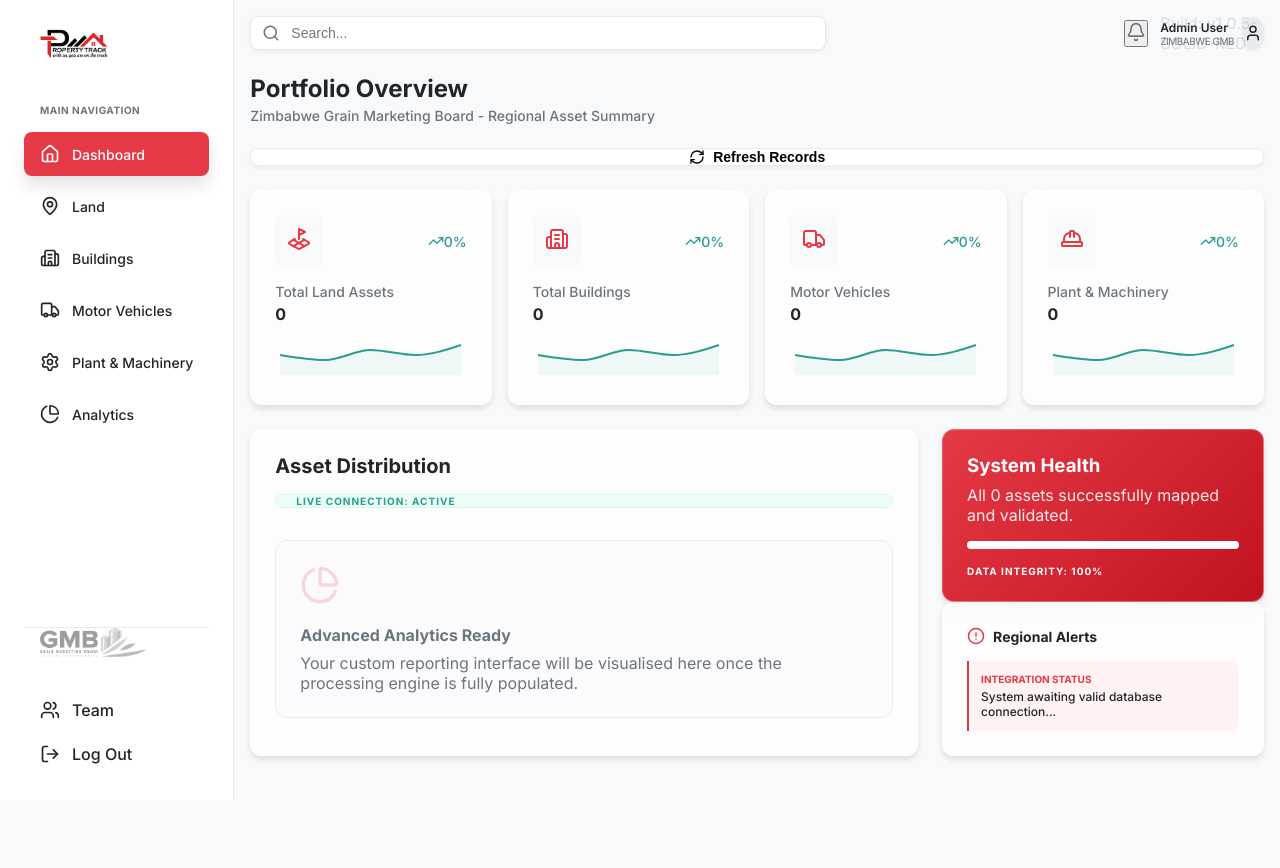
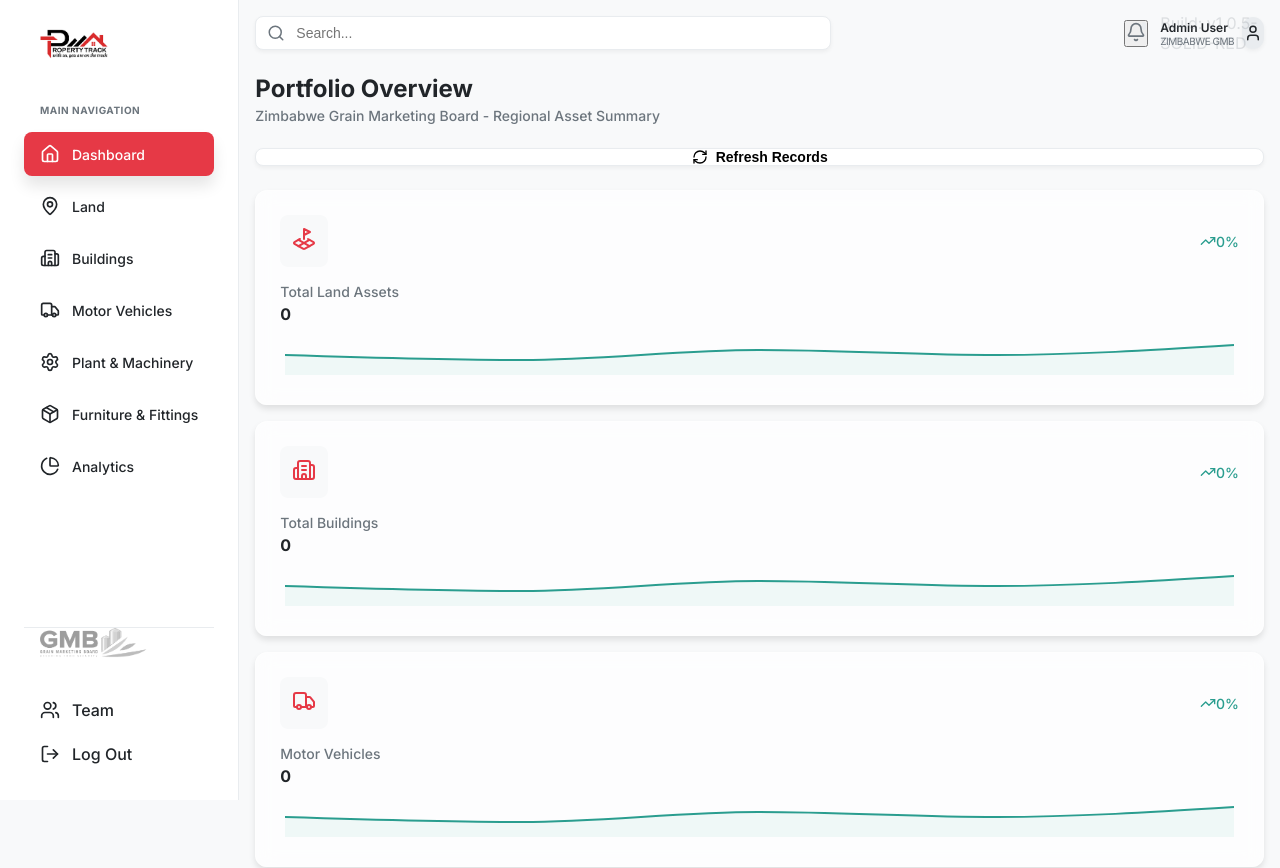
Before and after one commit to graphmen/Property-Track, a React (Vite) app in the folder frontend/: page / in a window 1280 px wide. Shown: the top 868 px of the page. Before the commit the page ends 800 px from the top, so only its background shows below. Built offline with nearby package versions, Linux system fonts and the light colour scheme; no server answers.

Commit message:
Feature: Integrated Furniture & Fittings module across API, routing, and dashboard components (v1.0.7)

```diff
--- a/frontend/src/App.jsx
+++ b/frontend/src/App.jsx
@@ -15,6 +15,7 @@
       case 'buildings':
       case 'vehicles':
       case 'machinery':
+      case 'furniture':
         return <InventoryView type={activePage} />;
       case 'reports':
         return <ReportsView />;
--- a/frontend/src/components/Sidebar.jsx
+++ b/frontend/src/components/Sidebar.jsx
@@ -7,7 +7,8 @@
   PieChart,
   Users,
   MapPin,
-  LogOut
+  LogOut,
+  Package
 } from 'lucide-react';
 
 import logo from '../assets/logo.png';
@@ -34,6 +35,7 @@
     { id: 'buildings', label: 'Buildings', icon: Building2 },
     { id: 'vehicles', label: 'Motor Vehicles', icon: Truck },
     { id: 'machinery', label: 'Plant & Machinery', icon: SettingsIcon },
+    { id: 'furniture', label: 'Furniture & Fittings', icon: Package },
     { id: 'reports', label: 'Analytics', icon: PieChart },
   ];
 
--- a/frontend/src/pages/Dashboard.jsx
+++ b/frontend/src/pages/Dashboard.jsx
@@ -1,6 +1,6 @@
 import React, { useEffect, useState } from 'react';
 import StatsCard from '../components/StatsCard';
-import { Building2, Truck, HardHat, LandPlot, AlertCircle, RefreshCw, PieChart } from 'lucide-react';
+import { Building2, Truck, HardHat, LandPlot, AlertCircle, RefreshCw, PieChart, Package } from 'lucide-react';
 import axios from 'axios';
 
 const API_URL = import.meta.env.VITE_API_URL || '/api';
@@ -17,7 +17,7 @@
         setStats(response.data);
       } else {
         console.error("Dashboard Stats Error:", response.data);
-        setStats({ land: 0, buildings: 0, vehicles: 0, machinery: 0 });
+        setStats({ land: 0, buildings: 0, vehicles: 0, machinery: 0, furniture: 0 });
       }
     } catch (error) {
       console.error("Error fetching stats:", error);
@@ -47,6 +47,7 @@
     { title: 'Total Buildings', value: stats?.buildings || 0, change: 0, isPositive: true, icon: Building2 },
     { title: 'Motor Vehicles', value: stats?.vehicles || 0, change: 0, isPositive: true, icon: Truck },
     { title: 'Plant & Machinery', value: stats?.machinery || 0, change: 0, isPositive: true, icon: HardHat },
+    { title: 'Furniture & Fittings', value: stats?.furniture || 0, change: 0, isPositive: true, icon: Package },
   ];
 
   if (loading) return <div className="flex items-center justify-center h-[60vh] text-primary font-bold animate-pulse">Loading GMB Dashboard Data...</div>;
@@ -68,7 +69,7 @@
         </button>
       </div>
 
-      <div className="grid grid-cols-1 sm:grid-cols-2 lg:grid-cols-4 gap-4 md:gap-6">
+      <div className="grid grid-cols-1 sm:grid-cols-2 lg:grid-cols-5 gap-4 md:gap-6">
         {statCards.map((stat, index) => (
           <StatsCard key={index} {...stat} />
         ))}
@@ -98,7 +99,7 @@
           <div className="glass-card p-6 premium-gradient shadow-xl">
             <h3 className="font-bold mb-2">System Health</h3>
             <p className="text-[13px] opacity-90 mb-4">
-              All {Object.values(stats || { l: 0, b: 0, v: 0, m: 0 }).reduce((a, b) => (typeof b === 'number' ? a + b : a), 0)} assets successfully mapped and validated.
+              All {Object.values(stats || { l: 0, b: 0, v: 0, m: 0, f: 0 }).reduce((a, b) => (typeof b === 'number' ? a + b : a), 0)} assets successfully mapped and validated.
             </p>
             <div className="w-full bg-white/20 h-2 rounded-full mb-4">
                 <div className="bg-white h-full rounded-full transition-all duration-1000" style={{width: '100%'}}></div>
--- a/frontend/src/pages/InventoryView.jsx
+++ b/frontend/src/pages/InventoryView.jsx
@@ -47,6 +47,17 @@
     machinery: {
         title: 'Plant & Machinery',
         table: 'machinery',
+        columns: [
+          { header: 'Asset Description', key: 'asset_description' },
+          { header: 'Serial No', key: 'serial_number' },
+          { header: 'Station', key: 'depot_name' },
+          { header: 'Qty', key: 'qty' },
+          { header: 'Fair Value', key: 'fair_value' },
+        ]
+      },
+      furniture: {
+        title: 'Furniture & Fittings',
+        table: 'furniture',
         columns: [
           { header: 'Asset Description', key: 'asset_description' },
           { header: 'Serial No', key: 'serial_number' },
```
Also changed, not shown: 2 other files (tests, documents, lock files or other folders).
